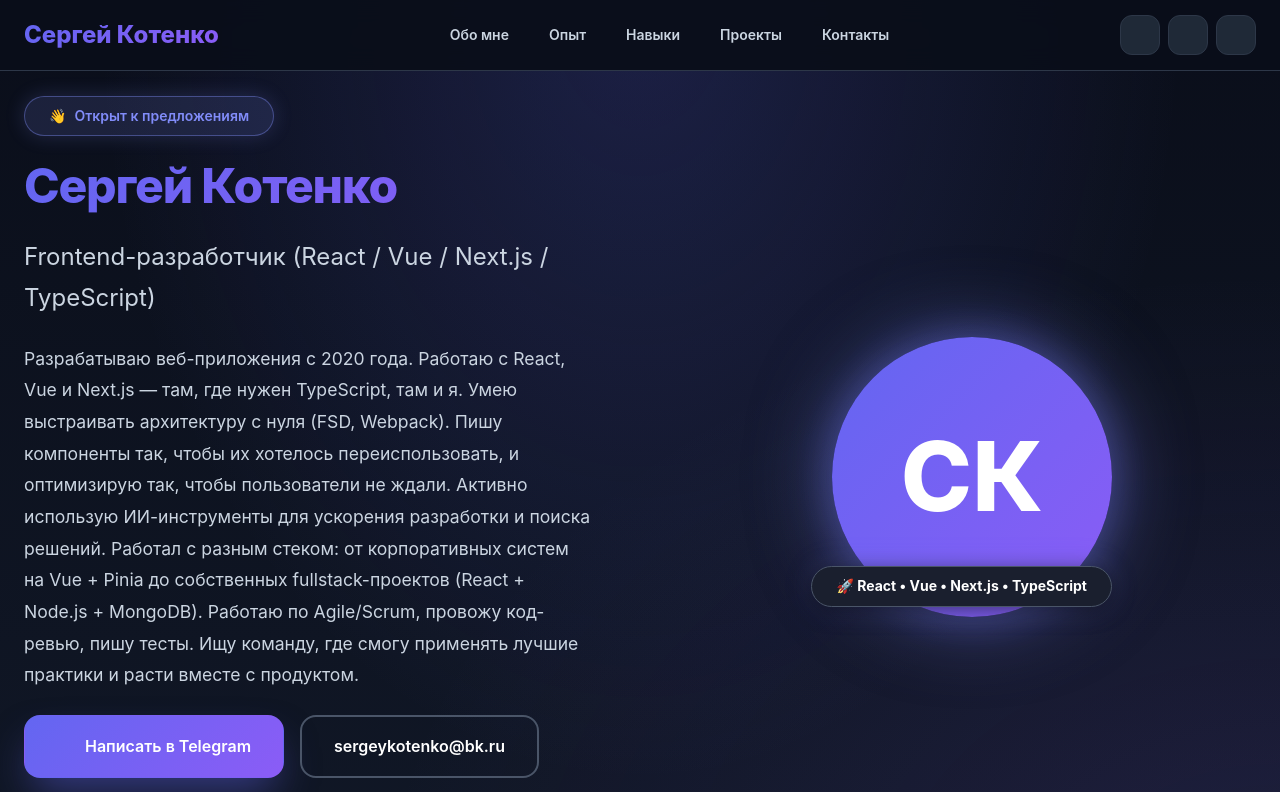
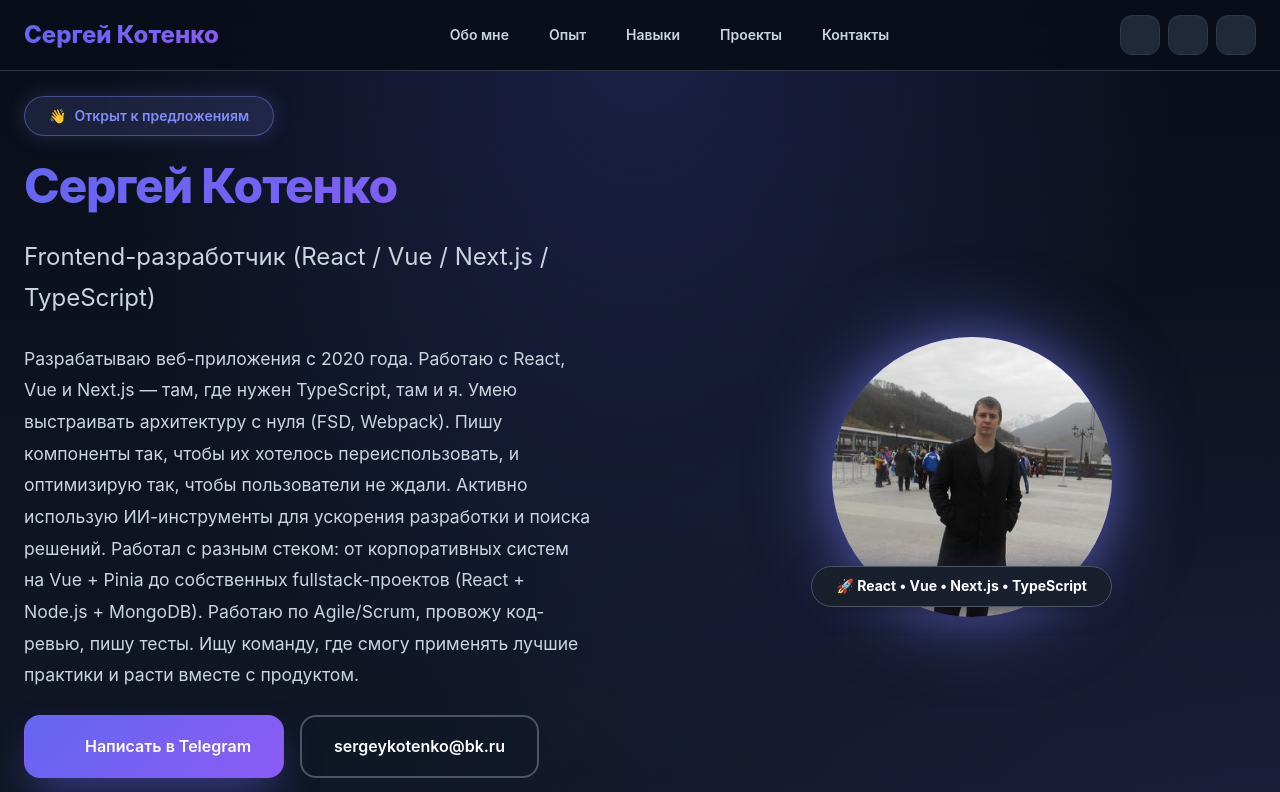
Before and after one commit to sergeykotenkogithub/resume, a Next.js app: page / in a window 1280 px wide. Shown: the top 792 px of the page. Built offline with nearby package versions, Linux system fonts and the light colour scheme; some icons are missing.

Commit message:
Add avatar photo to Hero section

```diff
--- a/src/widgets/hero/ui/Hero.tsx
+++ b/src/widgets/hero/ui/Hero.tsx
@@ -136,10 +136,21 @@ const AvatarCircle = styled.div`
     0 0 40px rgba(99, 102, 241, 0.3);
   position: relative;
   z-index: 2;
+  overflow: hidden;
 
   @media (max-width: 768px) {
     font-size: 4rem;
   }
+`;
+
+const AvatarImage = styled.img`
+  width: 100%;
+  height: 100%;
+  object-fit: cover;
+  position: absolute;
+  top: 0;
+  left: 0;
+  z-index: 1;
 `;
 
 const FloatingBadge = styled.div`
@@ -210,11 +221,6 @@ type HeroProps = {
 };
 
 export function Hero({ candidate }: HeroProps) {
-  const initials = candidate.name
-    .split(' ')
-    .map((n) => n[0])
-    .join('');
-
   return (
     <HeroSection>
       <Container>
@@ -268,7 +274,7 @@ export function Hero({ candidate }: HeroProps) {
           <HeroImage>
             <AvatarWrapper>
               <AvatarCircle>
-                {initials}
+                <AvatarImage src="/avatar.jpeg" alt={candidate.name} />
               </AvatarCircle>
               <FloatingBadge>
                 🚀 React • Vue • Next.js • TypeScript
```
Also changed, not shown: public/avatar.jpeg (added).
